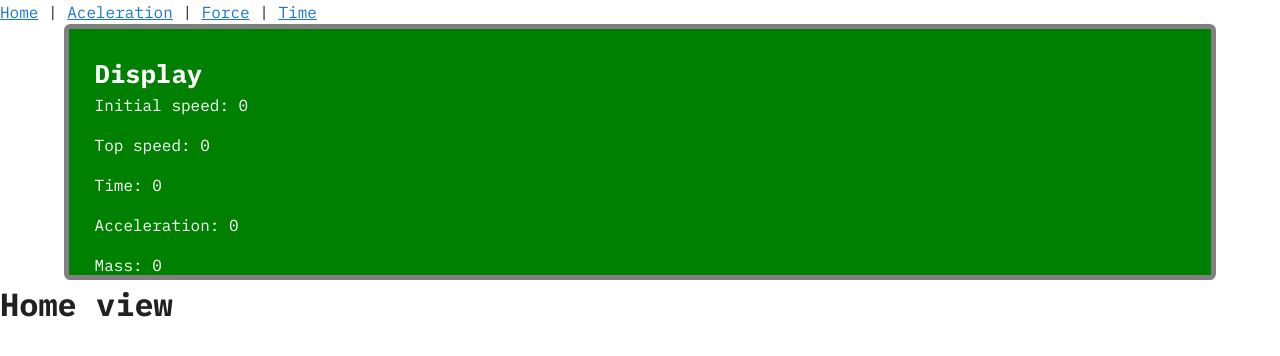
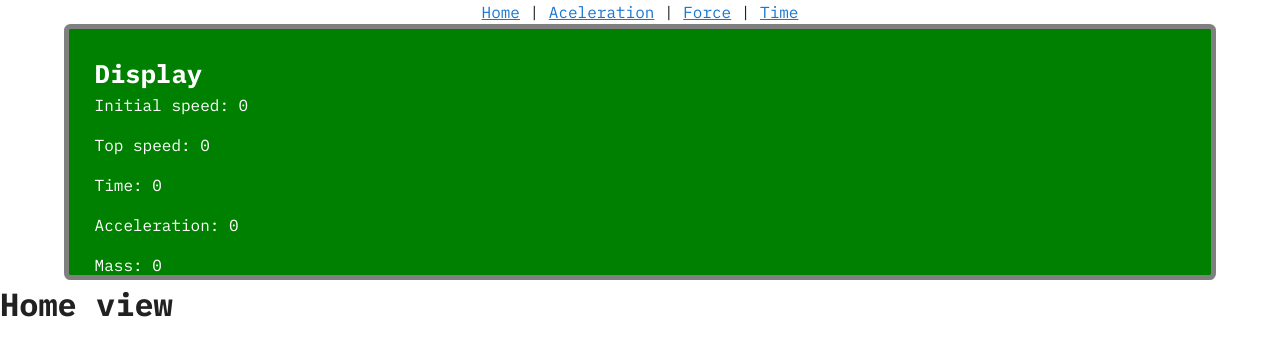
Before and after one commit to FedeSca001/Calculator-Functions, a Vue app: page / in a window 1280 px wide. Shown: the top 356 px of the page. Built offline with nearby package versions, Linux system fonts and the light colour scheme.

Commit message:
add Force

```diff
--- a/src/components/navBar.vue
+++ b/src/components/navBar.vue
@@ -1,5 +1,5 @@
 <template>
-    <section>
+    <section class="containSections">
         <router-link to="/">Home</router-link> |
         <router-link to="/aceleration">Aceleration</router-link> |
         <router-link to="/force">Force</router-link> |
@@ -18,6 +18,8 @@ export default {
 }
 </script>
 
-<style>
-
+<style scoped>
+.containSections{
+    text-align: center;
+}
 </style>
```
